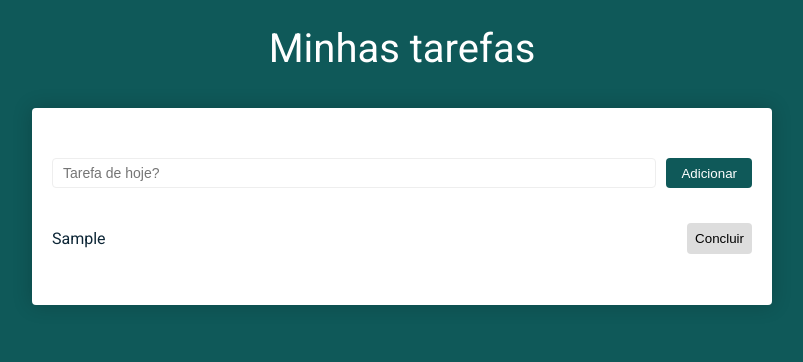
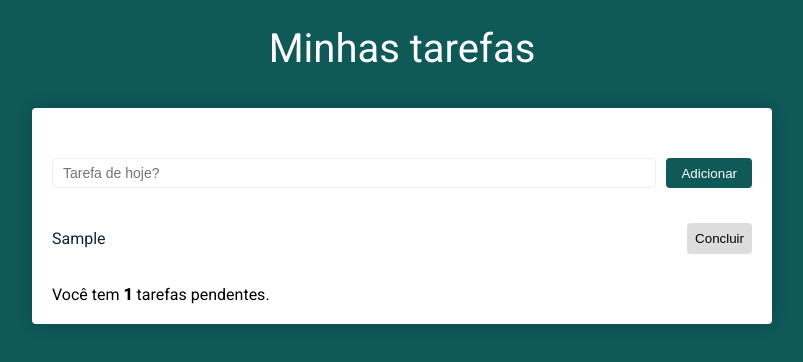
Before and after one commit to PauloAlves8039/vue-js-tarefas, a Vue app: page / in a window 1280 px wide. Both pictures are taken after typing "Sample" into the empty fields and a click on the button "Adicionar". Shown: the top 362 px of the page, without its empty margins (238-1041 px from the left). Built offline with nearby package versions, Linux system fonts and the light colour scheme.

Commit message:
Criando um contador de tarefas pendentes

```diff
--- a/src/components/Task.vue
+++ b/src/components/Task.vue
@@ -8,7 +8,12 @@
             >
             <button type="submit">Adicionar</button>
         </form>
+
         <Item :lista="tarefas" :delete="deleteTask" />
+
+        <span v-show="tarefas.length > 0">
+            Você tem <strong :class="{pend: pendente}">{{tarefas.length}}</strong> tarefas pendentes.
+        </span>
     </div>
 </template>
 
@@ -25,6 +30,7 @@ export default {
         return{
             tarefa: '',
             tarefas: [],
+            pendente: true
         }
     },
     methods:{
@@ -54,6 +60,7 @@ export default {
             deep: true,
             handler(){
                 localStorage.setItem('tasks', JSON.stringify(this.tarefas));
+                this.tarefas.length > 4 ? this.pendente = true : this.pendente = false;
             }
         }
     },
@@ -102,4 +109,8 @@ export default {
         outline: none;
     }
 
+    .pend{
+        color: #FF0000;
+    }
+
 </style>
```
